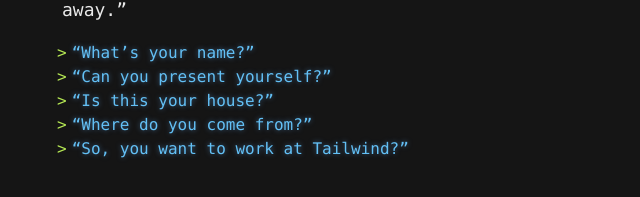
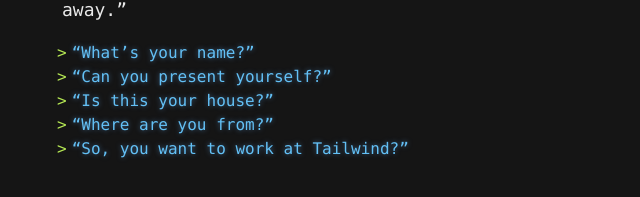
Before and after one commit to yvesgurcan/adventure, a Jekyll site: the page built from questions.md, in a window 1280 px wide. Shown: the part 384-581 px from the top of the page, without its empty margins (283-923 px from the left). Built offline with Jekyll 4.4.1, drawn with Linux system fonts in a browser that asks for light colours; our own code applies the rules of GitHub Pages for plain Markdown files.

Commit message:
Update questions.md

```diff
--- a/questions.md
+++ b/questions.md
@@ -3,5 +3,5 @@
 - ["What's your name?"](their-name-2.md)
 - ["Can you present yourself?"](job.md)
 - ["Is this your house?"](where.md)
-- ["Where do you come from?"](french.md)
+- ["Where are you from?"](french.md)
 - ["So, you want to work at Tailwind?"](position.md)
```
